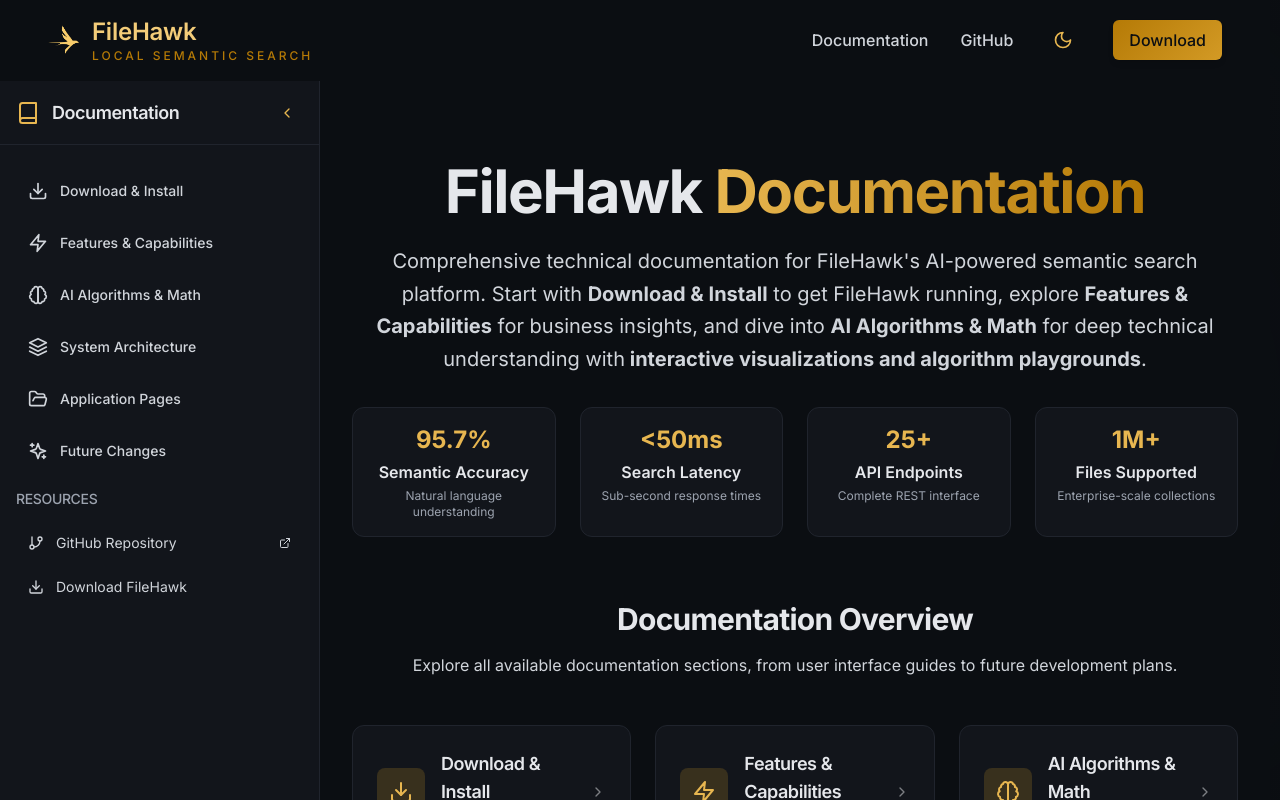
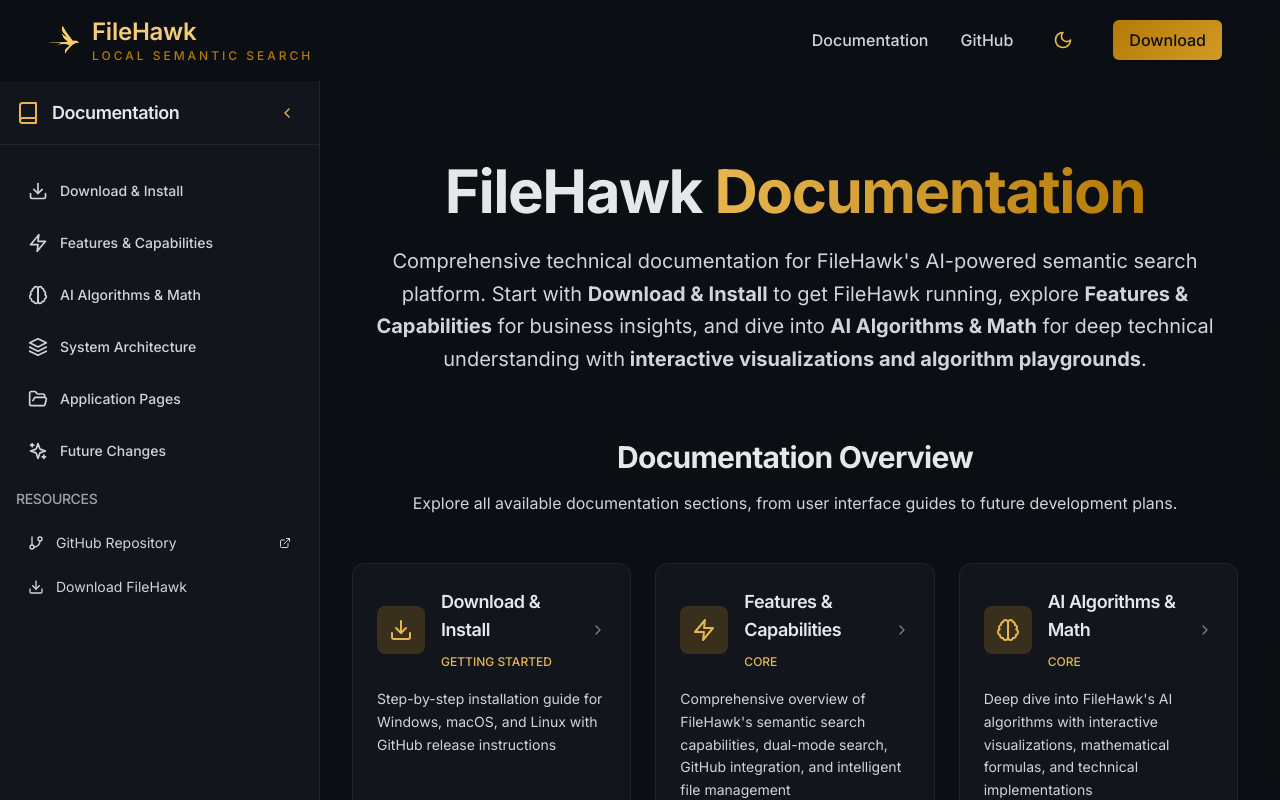
Before and after one commit to kagrawal6/filehawk-website, a React (Vite) app: page /documentation in a window 1280 px wide. Shown: the top 800 px of the page. Built offline with nearby package versions, Linux system fonts and the light colour scheme; a web font is replaced by a local one.

Commit message:
Update DocumentationPage.tsx

```diff
--- a/src/pages/DocumentationPage.tsx
+++ b/src/pages/DocumentationPage.tsx
@@ -373,35 +373,6 @@ const DocumentationHome: React.FC<{ sections: DocSection[] }> = ({ sections }) =
           and dive into <strong>AI Algorithms & Math</strong> for deep technical understanding with
           <strong> interactive visualizations and algorithm playgrounds</strong>.
         </p>
-
-        {/* Key Metrics */}
-        <div className="grid grid-cols-2 md:grid-cols-4 gap-6 max-w-5xl mx-auto mb-12">
-          {[
-            { metric: "95.7%", label: "Semantic Accuracy", description: "Natural language understanding" },
-            { metric: "<50ms", label: "Search Latency", description: "Sub-second response times" },
-            { metric: "25+", label: "API Endpoints", description: "Complete REST interface" },
-            { metric: "1M+", label: "Files Supported", description: "Enterprise-scale collections" }
-          ].map((stat, index) => (
-            <motion.div
-              key={stat.metric}
-              className="text-center p-4 rounded-xl border"
-              style={{ backgroundColor: 'var(--bg-elevated)', borderColor: 'var(--border-subtle)' }}
-              initial={{ opacity: 0, y: 20 }}
-              animate={{ opacity: isAnimated ? 1 : 0, y: isAnimated ? 0 : 20 }}
-              transition={{ duration: 0.8, delay: 0.2 + index * 0.1 }}
-            >
-              <div className="text-2xl font-bold text-brand-gold-400 mb-1">
-                {stat.metric}
-              </div>
-              <div className="font-semibold mb-1" style={{ color: 'var(--fg-primary)' }}>
-                {stat.label}
-              </div>
-              <div className="text-xs" style={{ color: 'var(--fg-muted)' }}>
-                {stat.description}
-              </div>
-            </motion.div>
-          ))}
-        </div>
       </motion.div>
 
       {/* Documentation Overview */}
```
